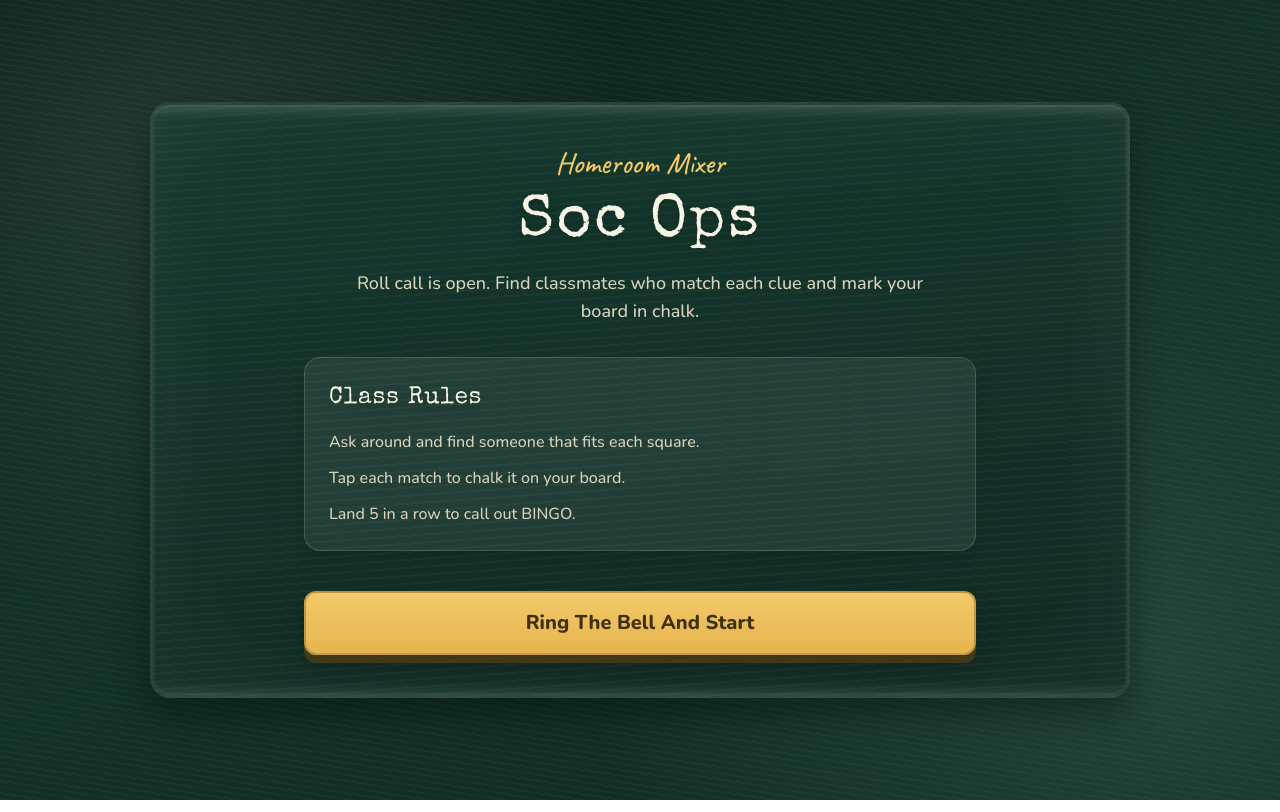
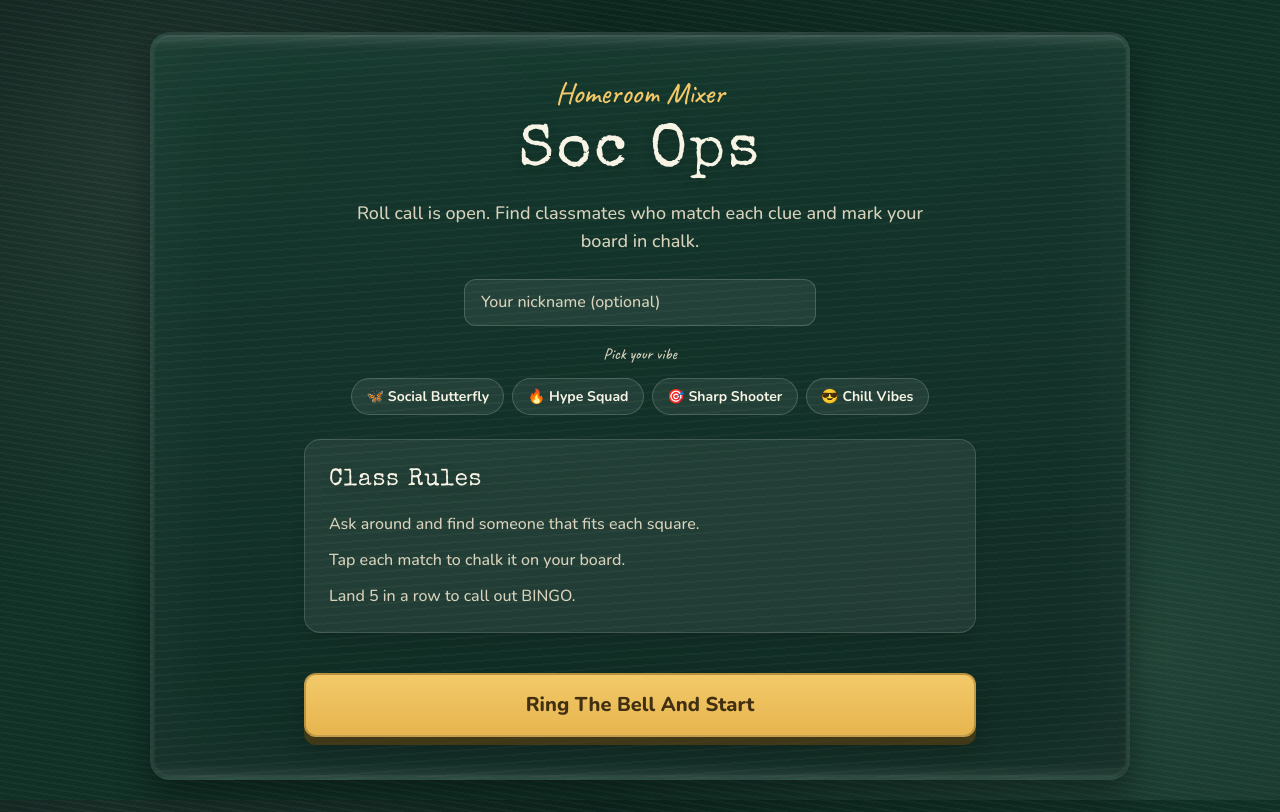
Before and after one commit to MoulikArora21/my-soc-ops, a React (Vite) app: page / in a window 1280 px wide. Built offline with nearby package versions, Linux system fonts and the light colour scheme.

Commit message:
feat: implement StartScreen Variation C onboarding flow with personalization
Co-authored-by: MoulikArora21 <119413550+MoulikArora21@users.noreply.github.com>
Agent-Logs-Url: https://github.com/MoulikArora21/my-soc-ops/sessions/abd41128-e53d-4f8d-a4de-03c6e914fb97

```diff
--- a/src/components/StartScreen.tsx
+++ b/src/components/StartScreen.tsx
@@ -1,8 +1,37 @@
+import { useState } from 'react';
+import type { PlayerProfile } from '../types';
+
 interface StartScreenProps {
-  onStart: () => void;
+  onStart: (profile: PlayerProfile) => void;
 }
 
+const VIBES: { id: string; emoji: string; label: string }[] = [
+  { id: 'social',    emoji: '🦋', label: 'Social Butterfly' },
+  { id: 'hype',      emoji: '🔥', label: 'Hype Squad' },
+  { id: 'sharpshot', emoji: '🎯', label: 'Sharp Shooter' },
+  { id: 'chill',     emoji: '😎', label: 'Chill Vibes' },
+];
+
 export function StartScreen({ onStart }: StartScreenProps) {
+  const [nickname, setNickname] = useState('');
+  const [selectedVibe, setSelectedVibe] = useState<string | null>(null);
+
+  function handleStart() {
+    onStart({ nickname: nickname.trim(), vibe: selectedVibe });
+  }
+
+  // Build personalised CTA label
+  const name = nickname.trim();
+  const vibeItem = VIBES.find((v) => v.id === selectedVibe);
+  let ctaLabel = 'Ring The Bell And Start';
+  if (name && vibeItem) {
+    ctaLabel = `Ring The Bell, ${name} · ${vibeItem.emoji}`;
+  } else if (name) {
+    ctaLabel = `Ring The Bell, ${name}!`;
+  } else if (vibeItem) {
+    ctaLabel = `Ring The Bell · ${vibeItem.emoji} ${vibeItem.label}`;
+  }
+
   return (
     <div className="page-shell">
       <section className="chalkboard-panel px-5 py-7 sm:px-8 sm:py-10 board-reveal">
@@ -15,7 +44,46 @@ export function StartScreen({ onStart }: StartScreenProps) {
             Roll call is open. Find classmates who match each clue and mark your board in chalk.
           </p>
 
-          <div className="reveal reveal-delay-3 mt-8 rounded-2xl border border-white/15 bg-white/7 p-5 text-left shadow-lg sm:p-6">
+          {/* Onboarding: optional nickname */}
+          <div className="reveal reveal-delay-2 mt-6 flex justify-center">
+            <label className="sr-only" htmlFor="nickname-input">
+              Your nickname (optional)
+            </label>
+            <input
+              id="nickname-input"
+              type="text"
+              className="onboarding-input"
+              placeholder="Your nickname (optional)"
+              maxLength={24}
+              value={nickname}
+              onChange={(e) => setNickname(e.target.value)}
+            />
+          </div>
+
+          {/* Onboarding: vibe chip selector */}
+          <div
+            className="reveal reveal-delay-3 mt-4"
+            role="group"
+            aria-labelledby="vibe-label"
+          >
+            <p id="vibe-label" className="chalk-hand mb-3 text-base text-chalk-soft">Pick your vibe</p>
+            <div className="flex flex-wrap justify-center gap-2">
+              {VIBES.map((v) => (
+                <button
+                  key={v.id}
+                  type="button"
+                  onClick={() => setSelectedVibe((prev) => (prev === v.id ? null : v.id))}
+                  aria-pressed={selectedVibe === v.id}
+                  className={`vibe-chip${selectedVibe === v.id ? ' vibe-chip-active' : ''}`}
+                >
+                  <span aria-hidden="true">{v.emoji}</span> {v.label}
+                </button>
+              ))}
+            </div>
+          </div>
+
+          {/* Class Rules */}
+          <div className="reveal reveal-delay-4 mt-6 rounded-2xl border border-white/15 bg-white/7 p-5 text-left shadow-lg sm:p-6">
             <h2 className="chalk-heading text-xl text-chalk sm:text-2xl">Class Rules</h2>
             <ul className="mt-4 space-y-3 text-sm leading-6 text-chalk-soft sm:text-base">
               <li>Ask around and find someone that fits each square.</li>
@@ -25,10 +93,10 @@ export function StartScreen({ onStart }: StartScreenProps) {
           </div>
 
           <button
-            onClick={onStart}
-            className="chalk-button reveal reveal-delay-3 mt-8 w-full rounded-xl px-8 py-4 text-lg font-extrabold sm:mt-10 sm:text-xl"
+            onClick={handleStart}
+            className="chalk-button reveal reveal-delay-5 mt-8 w-full rounded-xl px-8 py-4 text-lg font-extrabold sm:mt-10 sm:text-xl"
           >
-            Ring The Bell And Start
+            {ctaLabel}
           </button>
         </div>
       </section>
--- a/src/hooks/useBingoGame.ts
+++ b/src/hooks/useBingoGame.ts
@@ -1,5 +1,5 @@
 import { useState, useCallback, useMemo, useEffect } from 'react';
-import type { BingoSquareData, BingoLine, GameState } from '../types';
+import type { BingoSquareData, BingoLine, GameState, PlayerProfile } from '../types';
 import {
   generateBoard,
   toggleSquare,
@@ -13,23 +13,36 @@ export interface BingoGameState {
   winningLine: BingoLine | null;
   winningSquareIds: Set<number>;
   showBingoModal: boolean;
+  playerProfile: PlayerProfile;
 }
 
 export interface BingoGameActions {
-  startGame: () => void;
+  startGame: (profile: PlayerProfile) => void;
   handleSquareClick: (squareId: number) => void;
   resetGame: () => void;
   dismissModal: () => void;
 }
 
 const STORAGE_KEY = 'bingo-game-state';
-const STORAGE_VERSION = 1;
+const STORAGE_VERSION = 2;
+
+const DEFAULT_PROFILE: PlayerProfile = { nickname: '', vibe: null };
 
 interface StoredGameData {
   version: number;
   gameState: GameState;
   board: BingoSquareData[];
   winningLine: BingoLine | null;
+  playerProfile: PlayerProfile;
+}
+
+function validatePlayerProfile(profile: unknown): profile is PlayerProfile {
+  if (!profile || typeof profile !== 'object') return false;
+  const p = profile as Record<string, unknown>;
+  return (
+    typeof p.nickname === 'string' &&
+    (p.vibe === null || typeof p.vibe === 'string')
+  );
 }
 
 function validateStoredData(data: unknown): data is StoredGameData {
@@ -81,10 +94,14 @@ function validateStoredData(data: unknown): data is StoredGameData {
     }
   }
 
+  if (!validatePlayerProfile(obj.playerProfile)) {
+    return false;
+  }
+
   return true;
 }
 
-function loadGameState(): Pick<BingoGameState, 'gameState' | 'board' | 'winningLine'> | null {
+function loadGameState(): Pick<BingoGameState, 'gameState' | 'board' | 'winningLine' | 'playerProfile'> | null {
   // SSR guard
   if (typeof window === 'undefined') {
     return null;
@@ -103,6 +120,7 @@ function loadGameState(): Pick<BingoGameState, 'gameState' | 'board' | 'winningL
         gameState: parsed.gameState,
         board: parsed.board,
         winningLine: parsed.winningLine,
+        playerProfile: parsed.playerProfile,
       };
     } else {
       console.warn('Invalid game state data in localStorage, clearing...');
@@ -118,7 +136,7 @@ function loadGameState(): Pick<BingoGameState, 'gameState' | 'board' | 'winningL
   return null;
 }
 
-function saveGameState(gameState: GameState, board: BingoSquareData[], winningLine: BingoLine | null): void {
+function saveGameState(gameState: GameState, board: BingoSquareData[], winningLine: BingoLine | null, playerProfile: PlayerProfile): void {
   // SSR guard
   if (typeof window === 'undefined') {
     return;
@@ -130,6 +148,7 @@ function saveGameState(gameState: GameState, board: BingoSquareData[], winningLi
       gameState,
       board,
       winningLine,
+      playerProfile,
     };
     localStorage.setItem(STORAGE_KEY, JSON.stringify(data));
   } catch (error) {
@@ -150,6 +169,9 @@ export function useBingoGame(): BingoGameState & BingoGameActions {
     () => loadedState?.winningLine || null
   );
   const [showBingoModal, setShowBingoModal] = useState(false);
+  const [playerProfile, setPlayerProfile] = useState<PlayerProfile>(
+    () => loadedState?.playerProfile ?? DEFAULT_PROFILE
+  );
 
   const winningSquareIds = useMemo(
     () => getWinningSquareIds(winningLine),
@@ -158,10 +180,11 @@ export function useBingoGame(): BingoGameState & BingoGameActions {
 
   // Save game state to localStorage whenever it changes
   useEffect(() => {
-    saveGameState(gameState, board, winningLine);
-  }, [gameState, board, winningLine]);
+    saveGameState(gameState, board, winningLine, playerProfile);
+  }, [gameState, board, winningLine, playerProfile]);
 
-  const startGame = useCallback(() => {
+  const startGame = useCallback((profile: PlayerProfile) => {
+    setPlayerProfile(profile);
     setBoard(generateBoard());
     setWinningLine(null);
     setGameState('playing');
@@ -191,6 +214,7 @@ export function useBingoGame(): BingoGameState & BingoGameActions {
     setBoard([]);
     setWinningLine(null);
     setShowBingoModal(false);
+    setPlayerProfile(DEFAULT_PROFILE);
   }, []);
 
   const dismissModal = useCallback(() => {
@@ -203,6 +227,7 @@ export function useBingoGame(): BingoGameState & BingoGameActions {
     winningLine,
     winningSquareIds,
     showBingoModal,
+    playerProfile,
     startGame,
     handleSquareClick,
     resetGame,
--- a/src/index.css
+++ b/src/index.css
@@ -207,6 +207,14 @@ button {
   animation-delay: 250ms;
 }
 
+.reveal-delay-4 {
+  animation-delay: 340ms;
+}
+
+.reveal-delay-5 {
+  animation-delay: 420ms;
+}
+
 .board-reveal {
   animation: boardReveal 480ms ease both;
 }
@@ -225,3 +233,60 @@ button {
     scroll-behavior: auto !important;
   }
 }
+
+/* ── Onboarding: nickname input ───────────────────────────── */
+.onboarding-input {
+  width: 100%;
+  max-width: 22rem;
+  padding: 0.65rem 1rem;
+  border-radius: 0.75rem;
+  border: 1.5px solid rgb(255 255 255 / 0.18);
+  background: rgb(255 255 255 / 0.07);
+  color: var(--color-chalk);
+  font-family: var(--font-body);
+  font-size: 1rem;
+  outline: none;
+  transition: border-color 150ms ease, background 150ms ease;
+}
+
+.onboarding-input::placeholder {
+  color: var(--color-chalk-soft);
+}
+
+.onboarding-input:focus {
+  border-color: rgb(255 255 255 / 0.38);
+  background: rgb(255 255 255 / 0.11);
+}
+
+/* ── Onboarding: vibe chips ───────────────────────────────── */
+.vibe-chip {
+  padding: 0.45rem 0.9rem;
+  border-radius: 999px;
+  border: 1.5px solid rgb(255 255 255 / 0.18);
+  background: rgb(255 255 255 / 0.07);
+  color: var(--color-chalk);
+  font-family: var(--font-body);
+  font-size: 0.875rem;
+  font-weight: 700;
+  cursor: pointer;
+  transition: background 140ms ease, border-color 140ms ease, transform 140ms ease;
+}
+
+.vibe-chip:hover {
+  background: rgb(255 255 255 / 0.13);
+  border-color: rgb(255 255 255 / 0.28);
+}
+
+.vibe-chip:active {
+  transform: scale(0.96);
+}
+
+.vibe-chip-active {
+  background: rgb(243 201 105 / 0.2);
+  border-color: var(--color-accent);
+  color: var(--color-accent-light);
+}
+
+.vibe-chip-active:hover {
+  background: rgb(243 201 105 / 0.28);
+}
```
Also changed, not shown: src/types/index.ts (+8 -0 lines).
